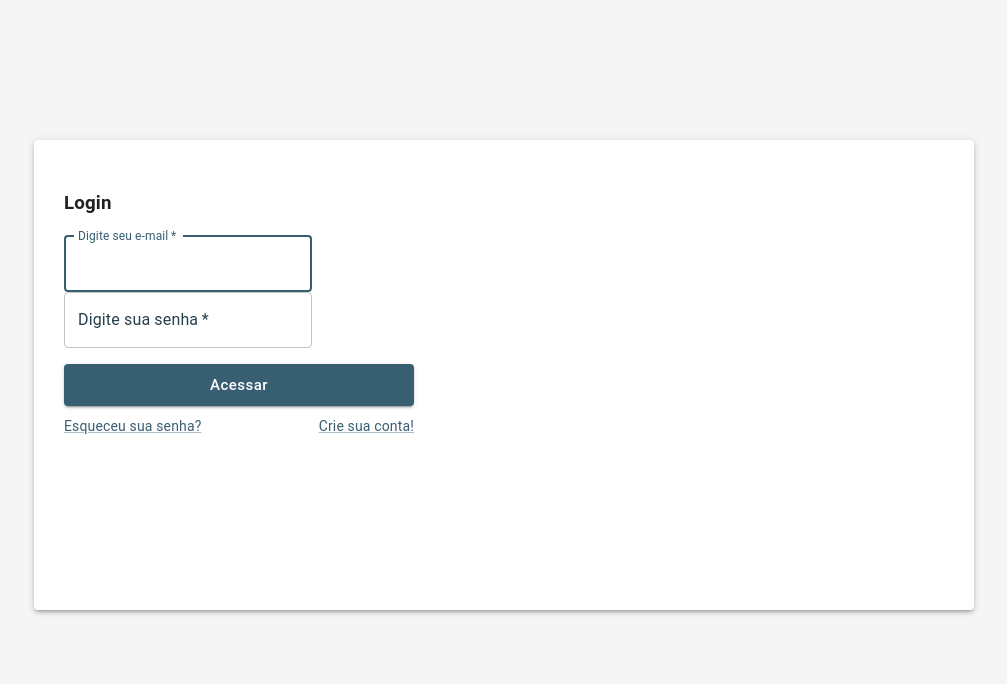
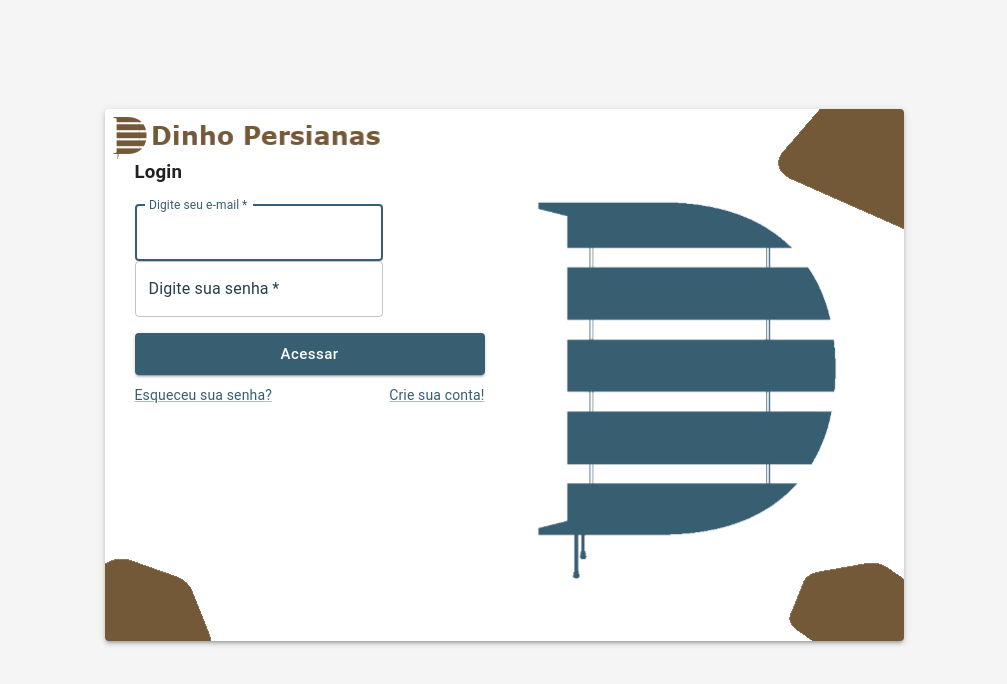
Before and after one commit to HandreiFontana/dinhopersianas-customer-front, a React (Create React App) app: page / in a window 1280 px wide. Shown: the top 684 px of the page, without its empty margins (136-1143 px from the left). Built offline with nearby package versions, Linux system fonts and the light colour scheme.

Commit message:
feat(SignIn): styles updated

```diff
--- a/src/pages/authentication/sign-in/index.tsx
+++ b/src/pages/authentication/sign-in/index.tsx
@@ -19,8 +19,6 @@ const SignIn: React.FC = () => {
                         data-testid="form"
                         className={classes.formBox}
                     >
-                        {/* <img src={logoImage} className={classes.logoImage} alt="Logo" /> */}
-
                         <h3>Login</h3>
 
                         <TextField
--- a/src/pages/authentication/sign-in/styles.ts
+++ b/src/pages/authentication/sign-in/styles.ts
@@ -1,4 +1,6 @@
 import { makeStyles } from '@mui/styles'
+
+import backgroundImage from '../../../assets/login.png'
 
 const useStyles = makeStyles(() => ({
     container: {
@@ -17,12 +19,13 @@ const useStyles = makeStyles(() => ({
 
     paperWrapper: {
         padding: '30px',
-        minHeight: '470px',
+        minHeight: '532px',
         '@media (min-width: 1000px)': {
-            maxHeight: '470px',
-            maxWidth: '940px',
-            height: '470px',
-            width: '940px',
+            maxHeight: '532px',
+            maxWidth: '799px',
+            height: '532px',
+            width: '799px',
+            backgroundImage: `url(${backgroundImage})`,
             backgroundSize: 'contain',
             backgroundRepeat: 'no-repeat'
         }
```
Also changed, not shown: src/assets/login.png (added), 1 other file (tests, documents, lock files or other folders).
